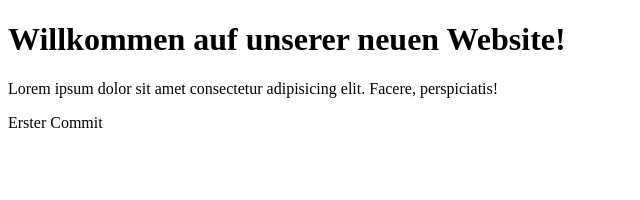
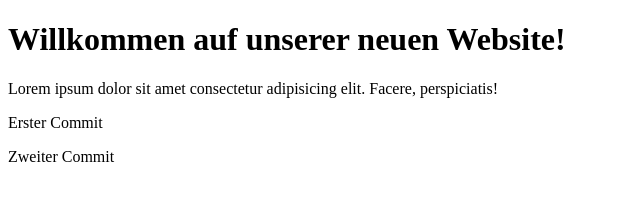
Before and after one commit to Daniel-Pe01/Web_Fallstudie_Aufgabe3, a plain HTML site: page index.html in a window 1280 px wide. Shown: the whole page, without its empty margins (0-640 px from the left). Drawn offline with Linux system fonts and the light colour scheme.

Commit message:
Zweiter commit

```diff
--- a/index.html
+++ b/index.html
@@ -1,5 +1,3 @@
-
-
 <!DOCTYPE html>
 <html lang="en">
 <head>
@@ -11,5 +9,6 @@
     <h1>Willkommen auf unserer neuen Website!</h1>
     <p>Lorem ipsum dolor sit amet consectetur adipisicing elit. Facere, perspiciatis!</p>
     <p>Erster Commit</p>
+    <p>Zweiter Commit</p>
 </body>
 </html>
```
